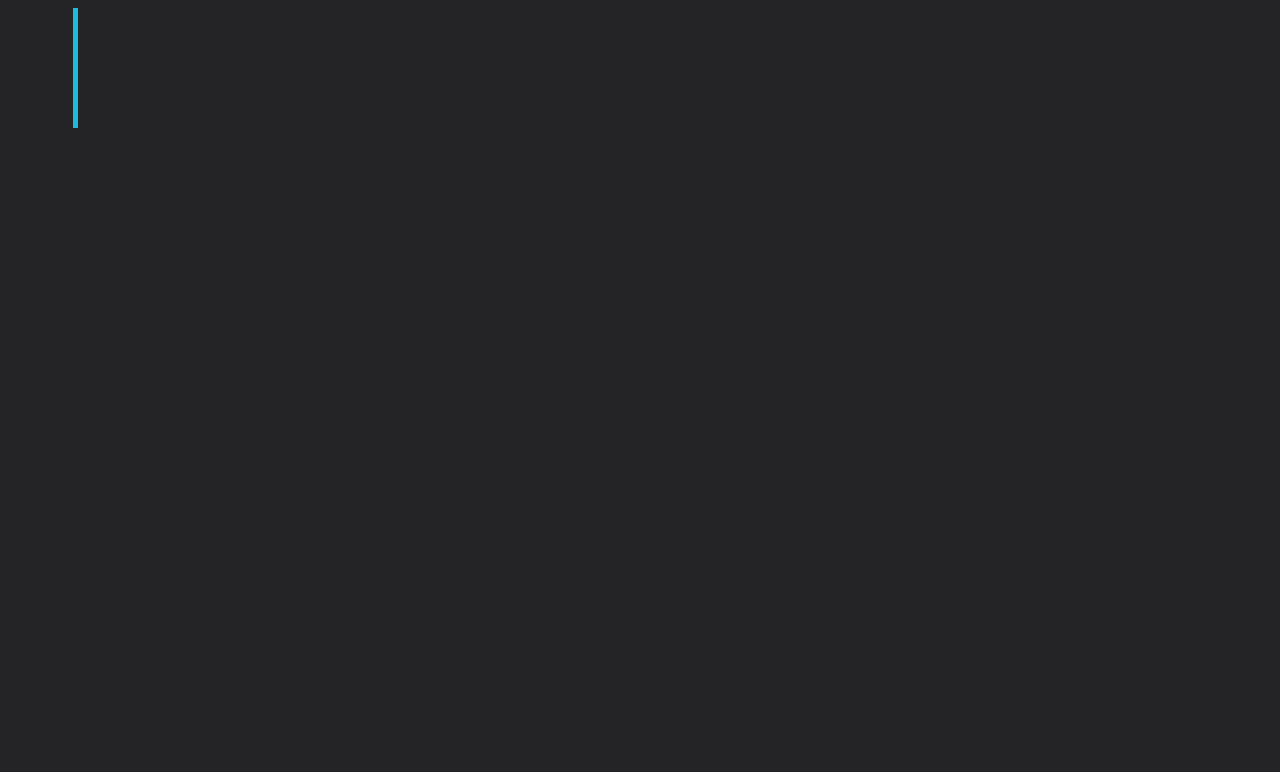
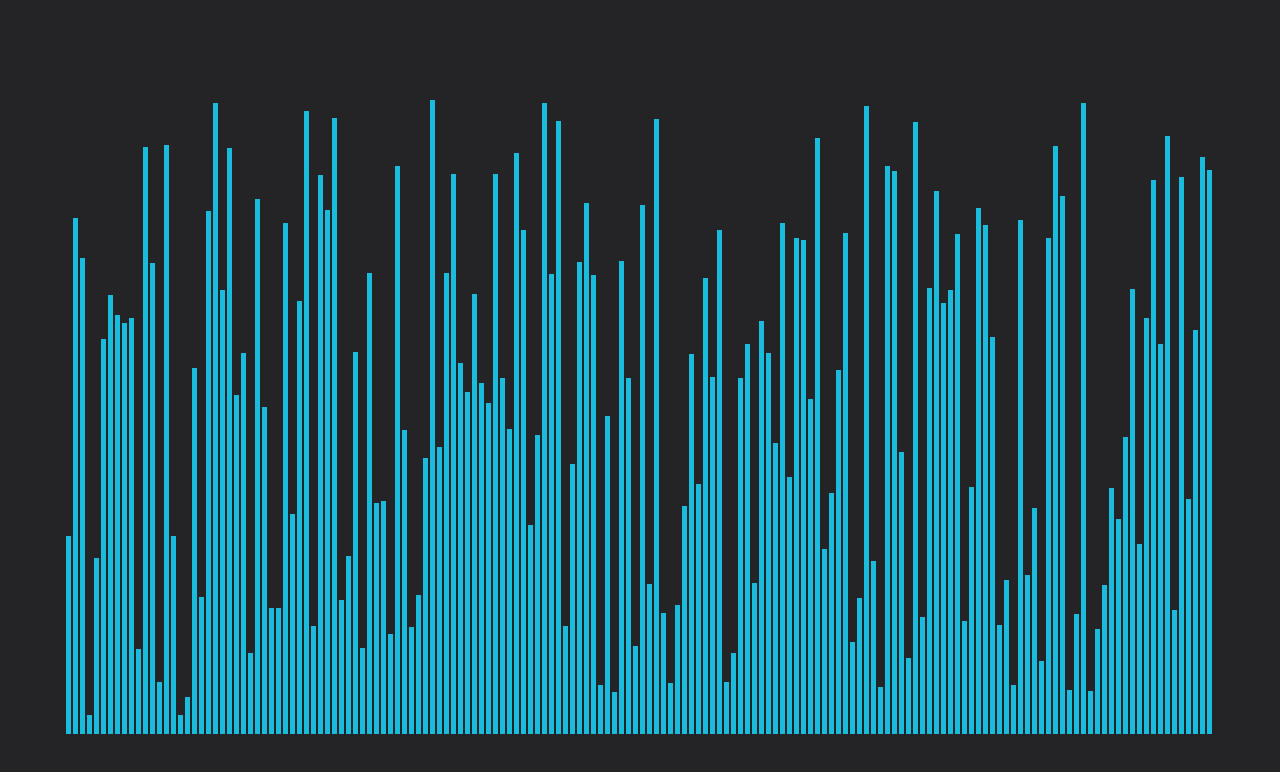
Before and after one commit to alexandrubunea/sorting-visualization, a React (Create React App) app: page / in a window 1280 px wide. Shown: the top 772 px of the page. Built offline with nearby package versions, Linux system fonts and the light colour scheme.

Commit message:
Update Added generated bars, based on their random value

```diff
--- a/src/App.css
+++ b/src/App.css
@@ -1,9 +1,8 @@
 body {
     background-color: #242426;
     color: #EDEDFC;
+    margin: 0;
+    padding: 0;
+    height: 100%;
+    width: 100%;
 }
-.container {
-    width: 90%;
-    margin-left: auto;
-    margin-right: auto;
-}
--- a/src/App.tsx
+++ b/src/App.tsx
@@ -1,14 +1,67 @@
+// Libraries
+import { useState, useEffect, useCallback } from 'react';
+
+// Components
+import Container from "./components/Container";
+
+// Style
 import './App.css';
-import Bar from './components/Bar';
 
 const App = () => {
+	const [random_values, set_random_values] = useState<number[]>([]);
+	const [initial_render, set_initial_render] = useState<boolean>(false);
+
+	/*
+		Explanation:
+			We do some quick math to calculate a responsive size for our application,
+		if you want to change some values make sure you do the changes in the CSS files too.
+
+		tool_bar_height = ten percent of the screen height
+		bar_max_value = how tall can a bar be, from the screen height we substract tool bar's height and the gap between the tool bar
+	and the container
+		number_of_bars = we subtract 10% of the screen width, from the screen width, because we have a maximum width of 90%,
+	so we use for our container just 90% of the screen width. Now we take what remains and divde by the size of a bar plus the gap
+	between two bars.
+		top_gap = the size of the top margin
+	*/
+	const tool_bar_height = Math.floor(window.innerHeight * 5/100);
+	const magic_gap = 25;
+	const bar_max_value = window.innerHeight - tool_bar_height - magic_gap - 100;
+	const bar_width = 5;
+	const gap_between_bars = 2;
+	const number_of_bars = Math.floor((window.innerWidth - Math.floor((window.innerWidth / 10))) / (gap_between_bars + bar_width));
+	const top_gap = window.innerHeight - bar_max_value - magic_gap - tool_bar_height;
+
+	console.log(top_gap);
+
+	const reset_random_values = useCallback(() => {
+		set_random_values([]);
+
+		for(let i = 0; i < number_of_bars; ++i) {
+			let random_value = Math.floor(Math.random() * (bar_max_value - 10 + 1) + 10);
+
+			set_random_values(prev_random_values => {
+				return [...prev_random_values, random_value];
+			});
+		}
+	}, [bar_max_value, number_of_bars]);
+
+	useEffect(() => {
+		return () => {
+			if(!initial_render) {
+				set_initial_render(true);
+				reset_random_values();
+				console.log(random_values);
+			}
+		}
+	}, [initial_render, set_initial_render, reset_random_values, random_values]);
+
+
 	return (
-		<div className="App">
-			<div className="container">
-				<Bar value={120} />
-			</div>
+		<div className='App'>
+			<Container array={random_values} top_margin={top_gap} />
 		</div>
-	);
-}
+  	)
+};
 
 export default App;
--- a/src/components/Bar.tsx
+++ b/src/components/Bar.tsx
@@ -1,21 +1,20 @@
+// Style
 import './Bar.css';
-import { PropsWithChildren } from 'react';
 
-interface BarProps {
-    value: number
-}
+type BarProps = {
+    value: number,
+};
 
-const Bar = (props: PropsWithChildren<BarProps>) => {
+const Bar = ({value}: BarProps) => {
 
     const BarStyle = {
-        height: `${props.value}px`
+        height: value + "px",
     }
 
-    return(
-        <div className="Bar" style={BarStyle}>
-
+    return (
+        <div className='Bar' style={BarStyle}>
         </div>
-    );
-}
+    )
+};
 
 export default Bar;
--- /dev/null
+++ b/src/components/Container.css
@@ -0,0 +1,6 @@
+.Container {
+    width: 90%; /* keep the width a little heigher than 90% */
+    margin-left: auto;
+    margin-right: auto;
+    height: 100%;
+}
--- /dev/null
+++ b/src/components/Container.tsx
@@ -0,0 +1,29 @@
+// Components
+import Bar from './Bar';
+
+// Style
+import './Container.css';
+
+
+type ContainerProps = {
+    array: number[],
+    top_margin: number,
+};
+
+const Container = ({array, top_margin}: ContainerProps) => {
+    const ContainerStyle = {
+        marginTop: top_margin + "px",
+    }
+
+    return (
+        <div className='Container' style={ContainerStyle}>
+            {
+                array.map((value: number, id: number) => {
+                    return <Bar key={id} value={value} />
+                })
+            }
+        </div>
+    )
+};
+
+export default Container;
```
